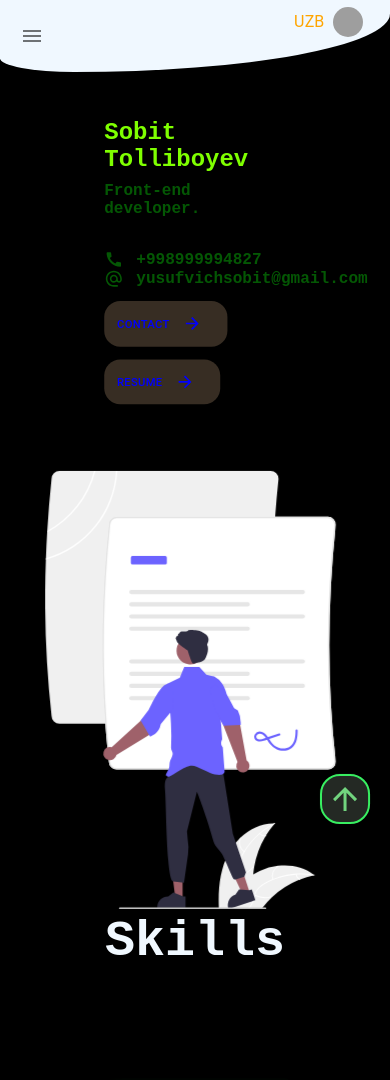
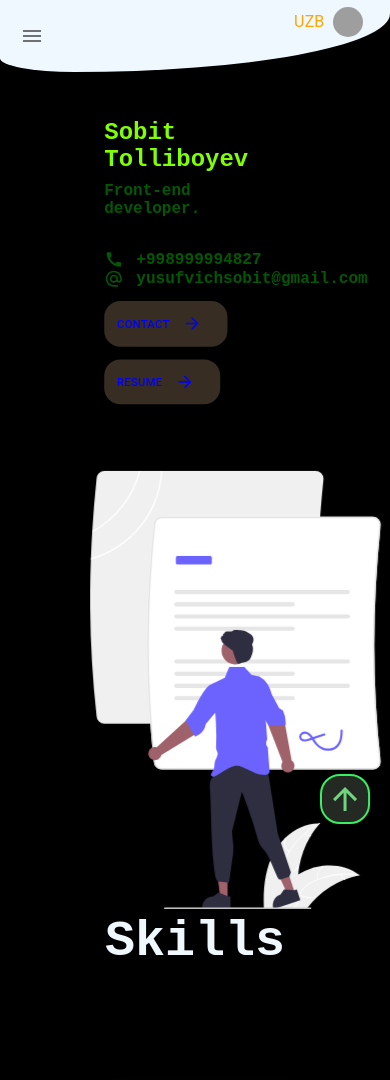
Before and after one commit to sobit-1999/portfolio, a React (Create React App) app: page / in a window 390 px wide. Shown: the top 1080 px of the page. Built offline with nearby package versions, Linux system fonts and the light colour scheme; grey boxes are pictures that could not be loaded.

Commit message:
edit style

```diff
--- a/src/conponents/container/Container.css
+++ b/src/conponents/container/Container.css
@@ -141,7 +141,7 @@ margin-top: 50px;
   font-size: 35px;
 }
 .img-card{
-  margin-left: 20%;
-  margin-top: 100px;
+  /* margin-left: 20%; */
+  /* margin-top: 100px; */
 }
 }
```
